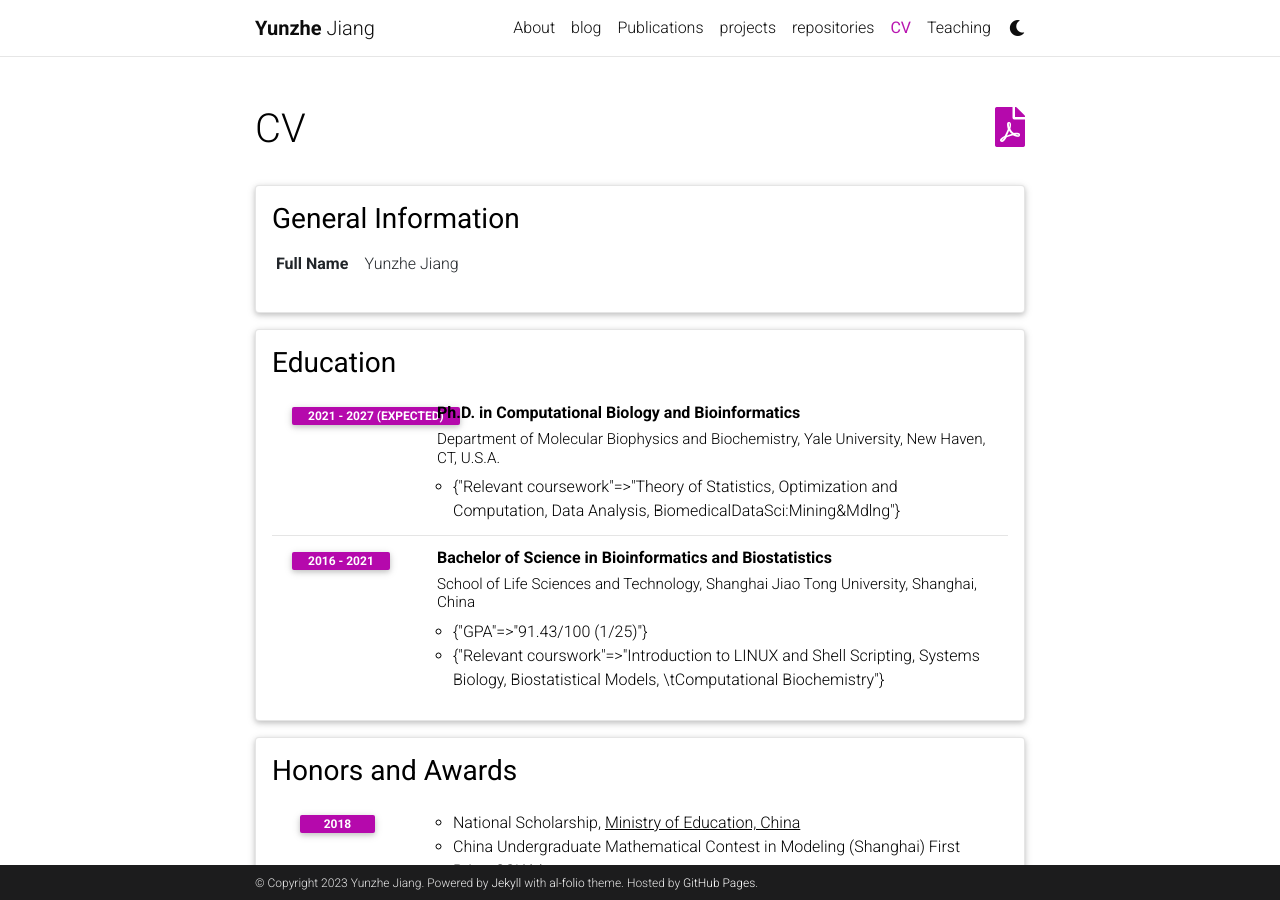
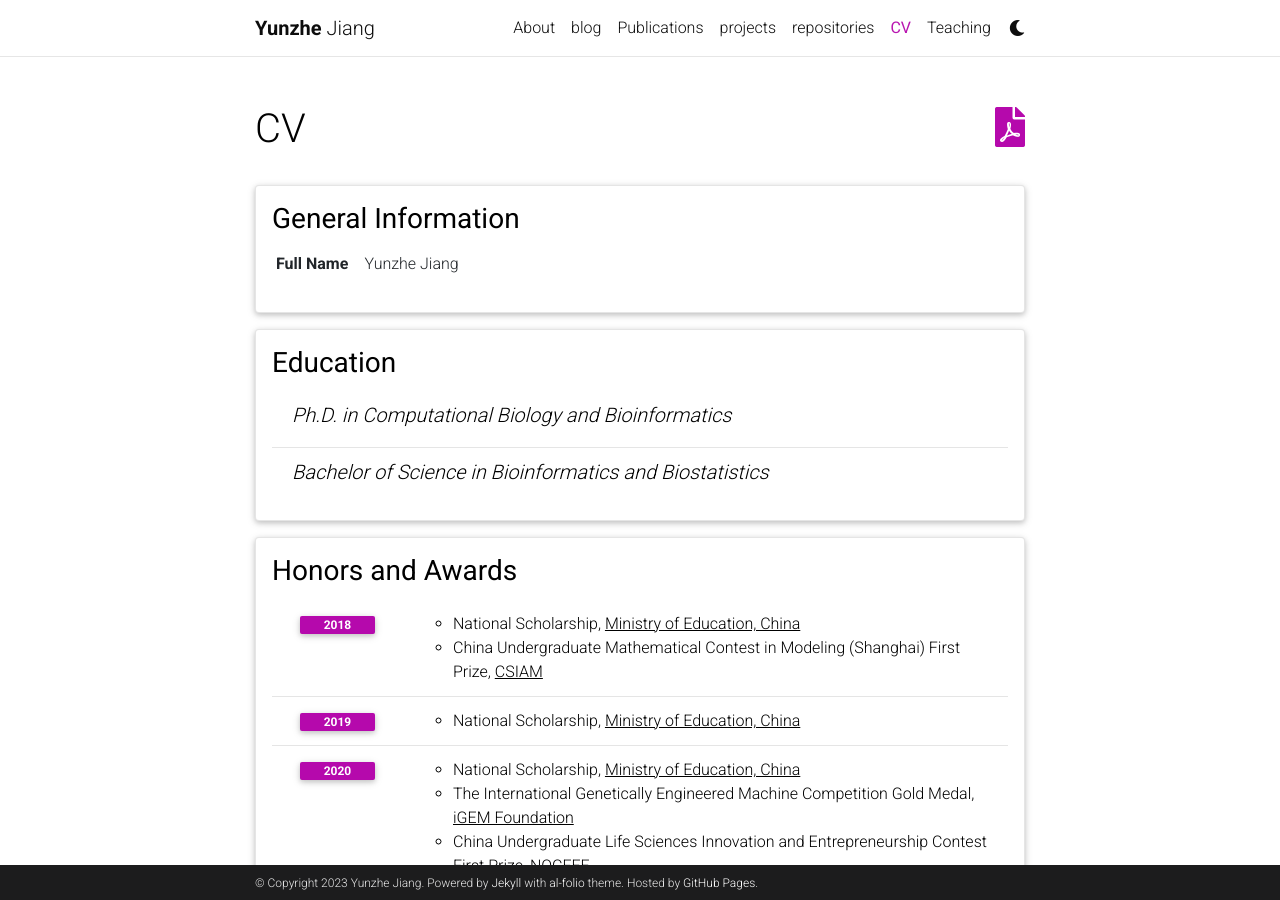
Before and after one commit to yzJiang9/yzJiang9.github.io, a Jekyll site: the page built from _pages/cv.md, in a window 1280 px wide and 900 px high. Built offline with Jekyll 4.4.1, drawn with Linux system fonts in a browser that asks for light colours; comment, search, counter and statistics services are not loaded; a style sheet for code colours, icons or effects is not loaded.

Commit message:
Update cv.yml

```diff
--- a/_data/cv.yml
+++ b/_data/cv.yml
@@ -5,13 +5,13 @@
       value: Yunzhe Jiang
 
 - title: Education
-  type: time_table
+  type: nested_list
   contents:
     - title: Ph.D. in Computational Biology and Bioinformatics
       institution: Department of Molecular Biophysics and Biochemistry, Yale University, New Haven, CT, U.S.A.
-      year: 2021 - 2027 (expected)
+      year: 2021 - Present
       description:
-        - Relevant coursework: Theory of Statistics, Optimization and Computation, Data Analysis, BiomedicalDataSci:Mining&Mdlng
+         - Relevant courswork: Theory of Statistics, Optimization and Computation, Data Analysis, BiomedicalDataSci:Mining&Mdlng
 #        - Description 2.
 #        - title: Description 3.
 #          contents:
```
